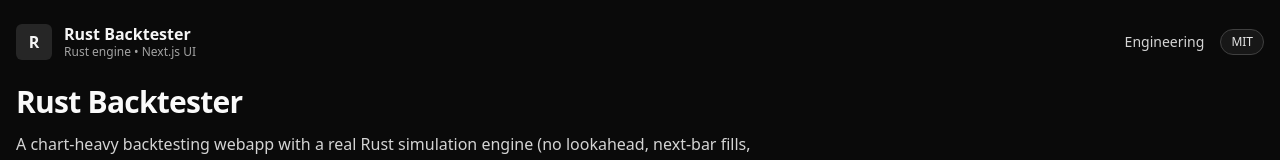
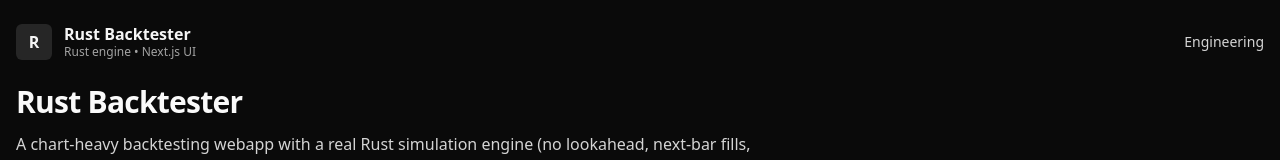
Before and after one commit to brubrudsi/rust-backtester, a Next.js app in the folder frontend/: page / in a window 1280 px wide. Shown: the top 160 px of the page. Built offline with nearby package versions, Linux system fonts and the light colour scheme; no server answers.

Commit message:
Remove MIT badge from top navigation

```diff
--- a/frontend/components/nav.tsx
+++ b/frontend/components/nav.tsx
@@ -1,5 +1,3 @@
-import { Badge } from "@/components/ui/badge";
-
 export function Nav() {
   return (
     <header className="flex items-center justify-between">
@@ -19,7 +17,6 @@ export function Nav() {
         <a href="/engineering" className="text-neutral-300 hover:text-neutral-50 no-underline">
           Engineering
         </a>
-        <Badge>MIT</Badge>
       </nav>
     </header>
   );
```
